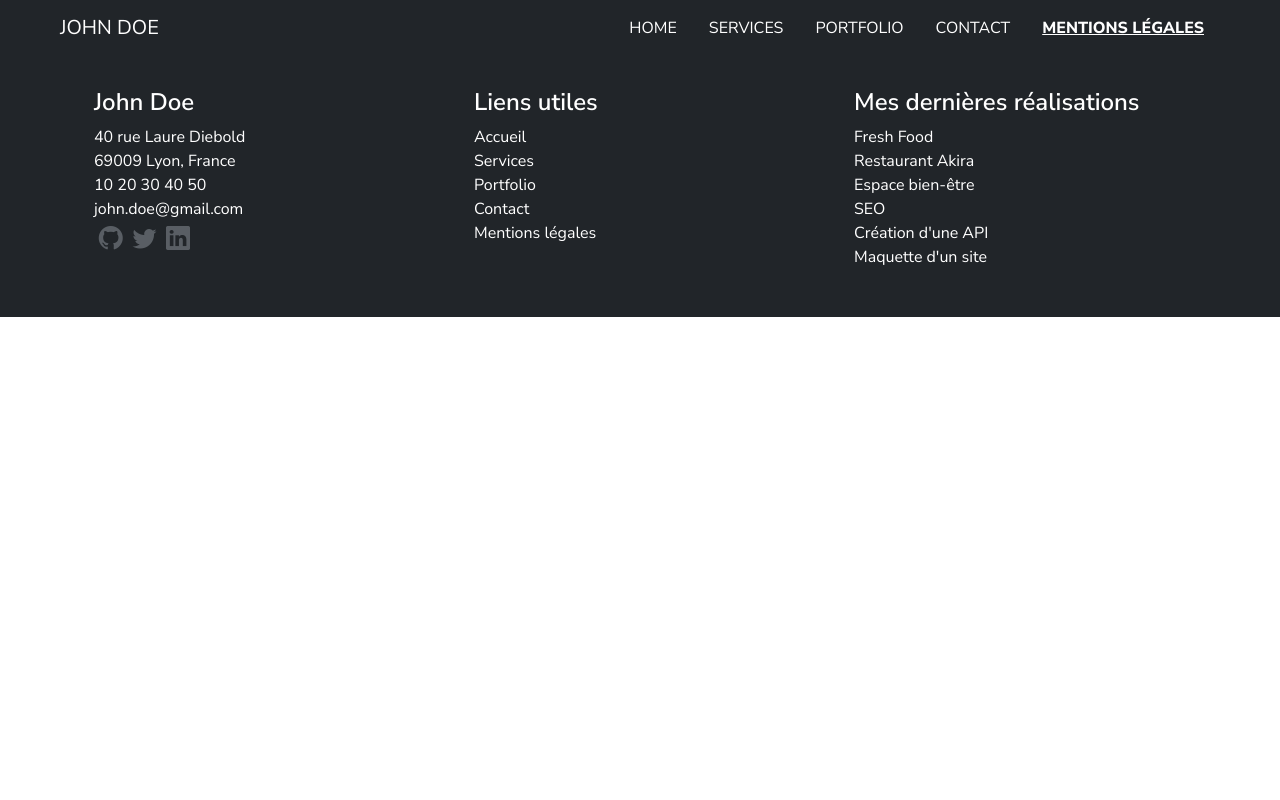
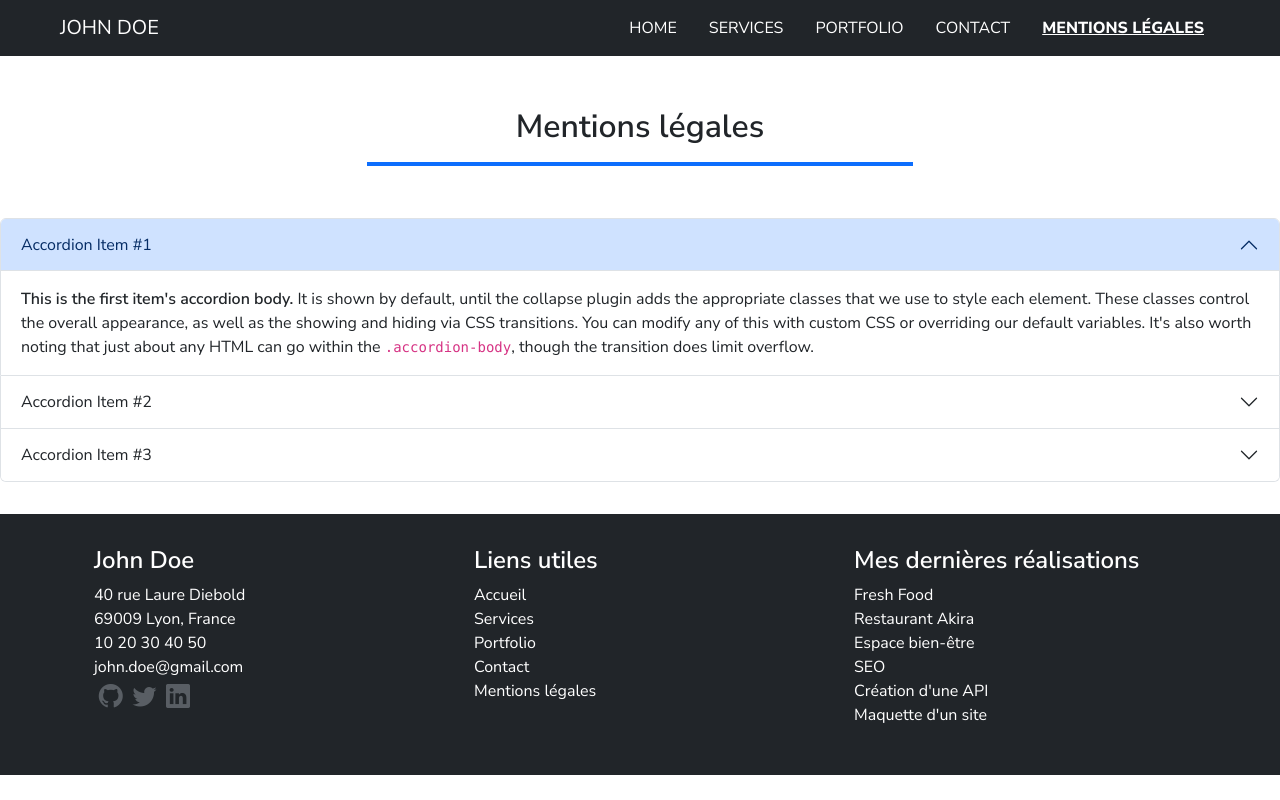
Before and after one commit to Choub-prog/Devoir-react, a React (Create React App) app: page /legal-notices in a window 1280 px wide. Built offline with nearby package versions, Linux system fonts and the light colour scheme; a web font is replaced by a local one.

Commit message:
Feat(js/css): Start LegalNotices page, creat data component for accordion.js, change folder of Identify.js

```diff
--- a/src/components/footer/footerData.js
+++ b/src/components/footer/footerData.js
@@ -1,4 +1,4 @@
-import Identify from '../Identify';
+import Identify from '../global/Identify';
 import { NavLink } from 'react-router-dom';
 import { contactData } from '../global/contactData';
 import PersonalInfo from '../global/PersonalInfo';
--- /dev/null
+++ b/src/components/legalNotices/Accordion.js
@@ -0,0 +1,99 @@
+import React from 'react';
+
+const Accordion = () => {
+  return (
+    <div>
+      <div class="accordion" id="accordionExample">
+        <div class="accordion-item">
+          <h2 class="accordion-header">
+            <button
+              class="accordion-button"
+              type="button"
+              data-bs-toggle="collapse"
+              data-bs-target="#collapseOne"
+              aria-expanded="true"
+              aria-controls="collapseOne"
+            >
+              Accordion Item #1
+            </button>
+          </h2>
+          <div
+            id="collapseOne"
+            class="accordion-collapse collapse show"
+            data-bs-parent="#accordionExample"
+          >
+            <div class="accordion-body">
+              <strong>This is the first item's accordion body.</strong> It is shown by
+              default, until the collapse plugin adds the appropriate classes that we use
+              to style each element. These classes control the overall appearance, as well
+              as the showing and hiding via CSS transitions. You can modify any of this
+              with custom CSS or overriding our default variables. It's also worth noting
+              that just about any HTML can go within the <code>.accordion-body</code>,
+              though the transition does limit overflow.
+            </div>
+          </div>
+        </div>
+        <div class="accordion-item">
+          <h2 class="accordion-header">
+            <button
+              class="accordion-button collapsed"
+              type="button"
+              data-bs-toggle="collapse"
+              data-bs-target="#collapseTwo"
+              aria-expanded="false"
+              aria-controls="collapseTwo"
+            >
+              Accordion Item #2
+            </button>
+          </h2>
+          <div
+            id="collapseTwo"
+            class="accordion-collapse collapse"
+            data-bs-parent="#accordionExample"
+          >
+            <div class="accordion-body">
+              <strong>This is the second item's accordion body.</strong> It is hidden by
+              default, until the collapse plugin adds the appropriate classes that we use
+              to style each element. These classes control the overall appearance, as well
+              as the showing and hiding via CSS transitions. You can modify any of this
+              with custom CSS or overriding our default variables. It's also worth noting
+              that just about any HTML can go within the <code>.accordion-body</code>,
+              though the transition does limit overflow.
+            </div>
+          </div>
+        </div>
+        <div class="accordion-item">
+          <h2 class="accordion-header">
+            <button
+              class="accordion-button collapsed"
+              type="button"
+              data-bs-toggle="collapse"
+              data-bs-target="#collapseThree"
+              aria-expanded="false"
+              aria-controls="collapseThree"
+            >
+              Accordion Item #3
+            </button>
+          </h2>
+          <div
+            id="collapseThree"
+            class="accordion-collapse collapse"
+            data-bs-parent="#accordionExample"
+          >
+            <div class="accordion-body">
+              <strong>This is the third item's accordion body.</strong> It is hidden by
+              default, until the collapse plugin adds the appropriate classes that we use
+              to style each element. These classes control the overall appearance, as well
+              as the showing and hiding via CSS transitions. You can modify any of this
+              with custom CSS or overriding our default variables. It's also worth noting
+              that just about any HTML can go within the <code>.accordion-body</code>,
+              though the transition does limit overflow.
+            </div>
+          </div>
+        </div>
+      </div>
+    </div>
+  );
+};
+
+export default Accordion;
--- /dev/null
+++ b/src/components/legalNotices/LegalNMain.js
@@ -0,0 +1,14 @@
+import React from 'react';
+import SectionTitleP from '../global/SectionTitleP';
+import Accordion from './Accordion';
+
+const LegalNMain = () => {
+  return (
+    <main>
+      <SectionTitleP title="Mentions légales" />
+      <Accordion />
+    </main>
+  );
+};
+
+export default LegalNMain;
--- a/src/components/nav/Nav.js
+++ b/src/components/nav/Nav.js
@@ -1,6 +1,6 @@
 import React from 'react';
 import { NavLink } from 'react-router-dom';
-import Identify from '../Identify';
+import Identify from '../global/Identify';
 import './nav.css';
 
 const Nav = () => {
--- a/src/pages/LegalNotices.js
+++ b/src/pages/LegalNotices.js
@@ -1,12 +1,13 @@
 import React from 'react';
 import Nav from '../components/nav/Nav';
+import LegalNMain from '../components/legalNotices/LegalNMain';
 import Footer from '../components/footer/Footer';
 
 const LegalNotices = () => {
   return (
     <div>
       <Nav />
-      <h1>Mentions légales</h1>
+      <LegalNMain />
       <Footer />
     </div>
   );
```
Also changed, not shown: src/components/legalNotices/dataAccordion.js (added, +10 -0 lines), src/components/global/Identify.js (renamed from src/components/Identify.js).
